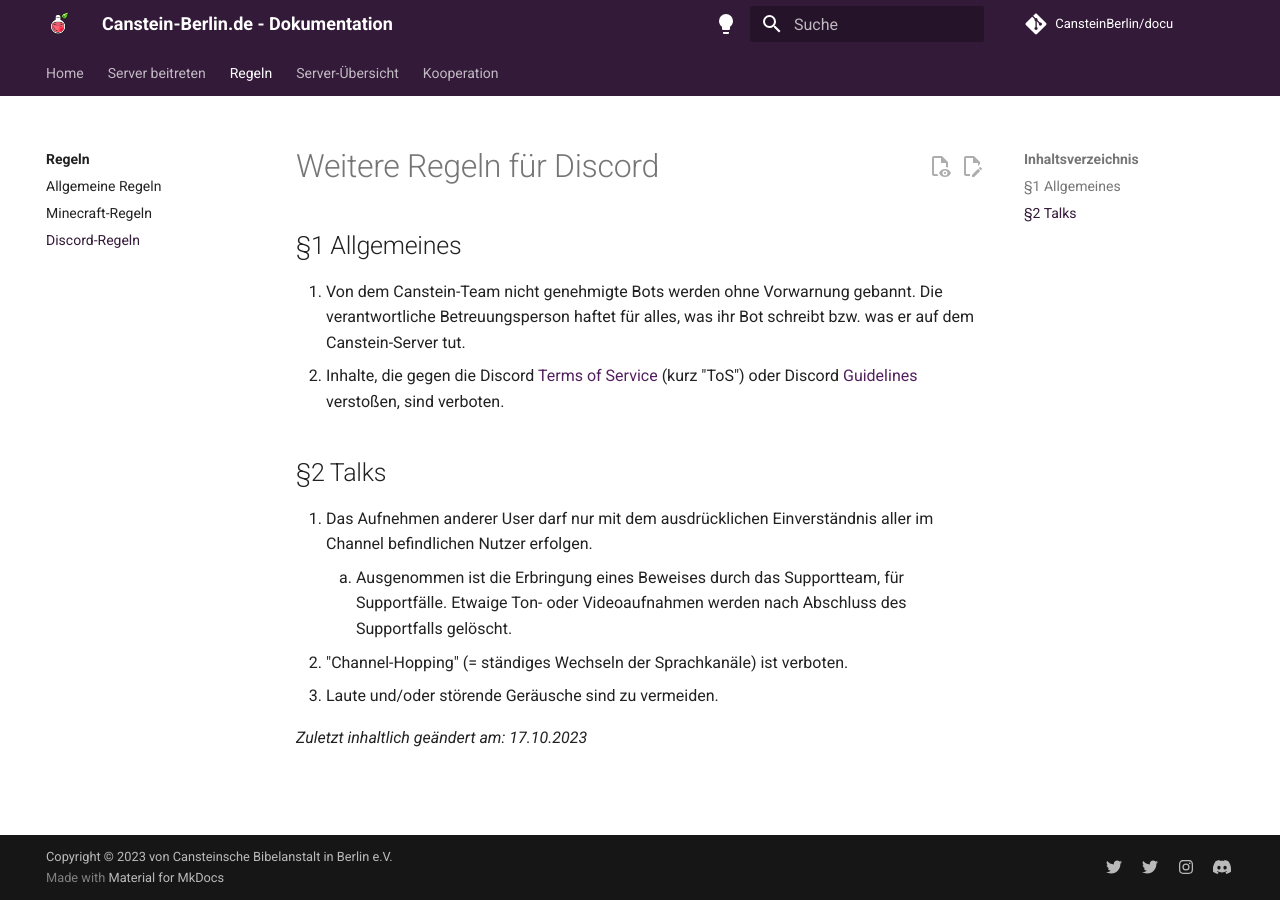
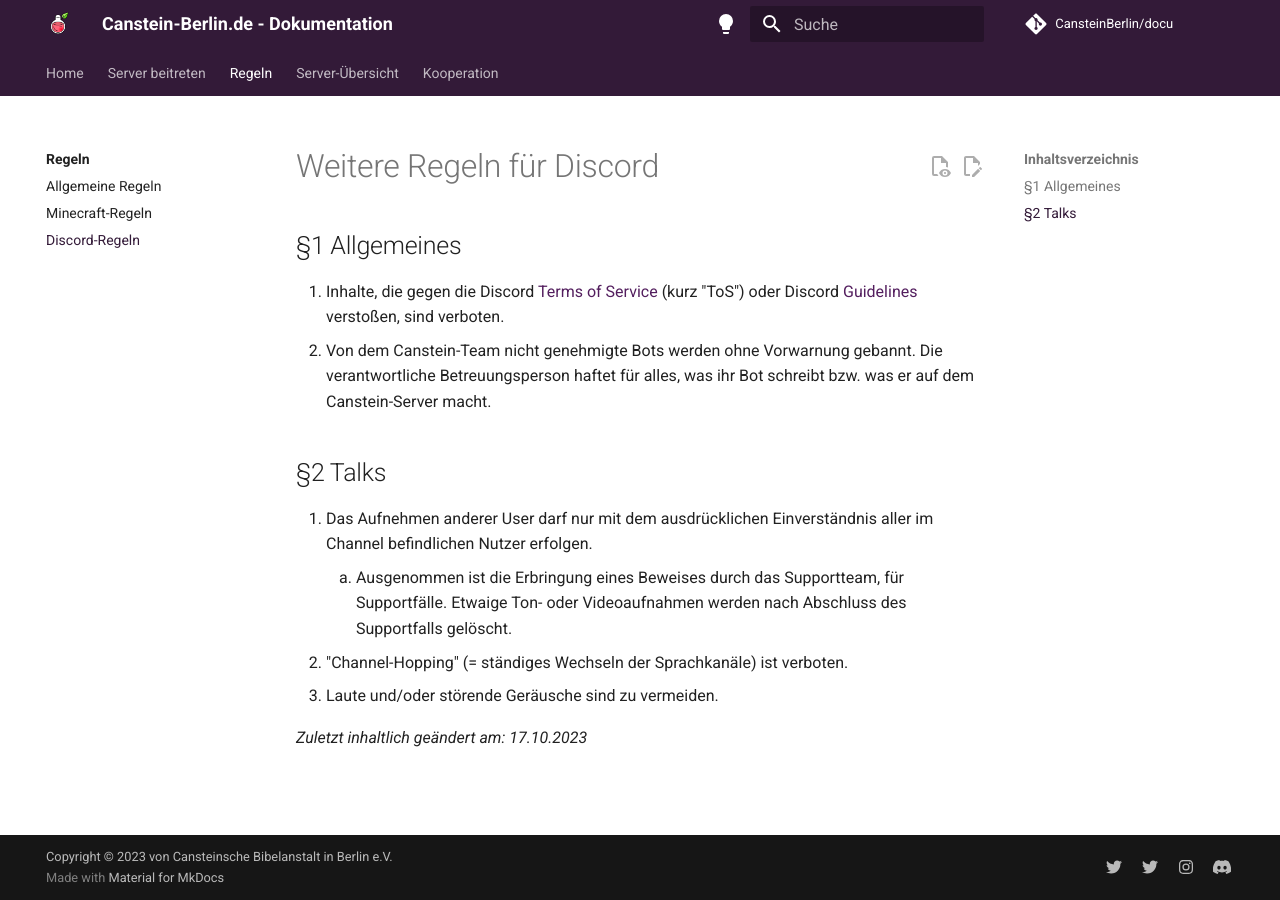
Before and after one commit to CansteinBerlin/docu, an MkDocs documentation site: the page built from docs/rules/discord.md, in a window 1280 px wide. Built offline with MkDocs 1.6.1 and Material for MkDocs 9.7.7, drawn with Linux system fonts in a browser that asks for light colours; comment, search, counter and statistics services are not loaded.

Commit message:
Reordering rules

```diff
--- a/docs/rules/discord.md
+++ b/docs/rules/discord.md
@@ -1,8 +1,8 @@
 # Weitere Regeln für Discord
 
 ## §1 Allgemeines
-1. Von dem Canstein-Team nicht genehmigte Bots werden ohne Vorwarnung gebannt. Die verantwortliche Betreuungsperson haftet für alles, was ihr Bot schreibt bzw. was er auf dem Canstein-Server tut.
-2. Inhalte, die gegen die Discord [Terms of Service](https://discord.com/terms) (kurz "ToS") oder Discord [Guidelines](https://discord.com/guidelines) verstoßen, sind verboten.
+1. Inhalte, die gegen die Discord [Terms of Service](https://discord.com/terms) (kurz "ToS") oder Discord [Guidelines](https://discord.com/guidelines) verstoßen, sind verboten.
+2. Von dem Canstein-Team nicht genehmigte Bots werden ohne Vorwarnung gebannt. Die verantwortliche Betreuungsperson haftet für alles, was ihr Bot schreibt bzw. was er auf dem Canstein-Server macht.
 
 ## §2 Talks
 1. Das Aufnehmen anderer User darf nur mit dem ausdrücklichen Einverständnis aller im Channel befindlichen Nutzer erfolgen.
```
